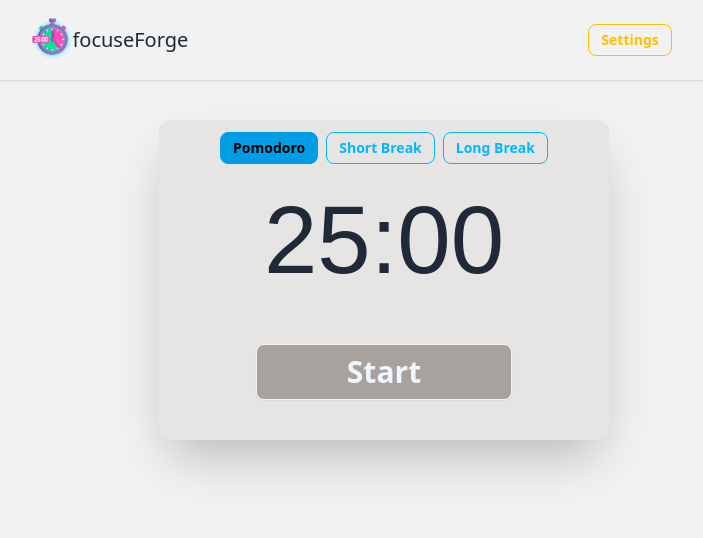
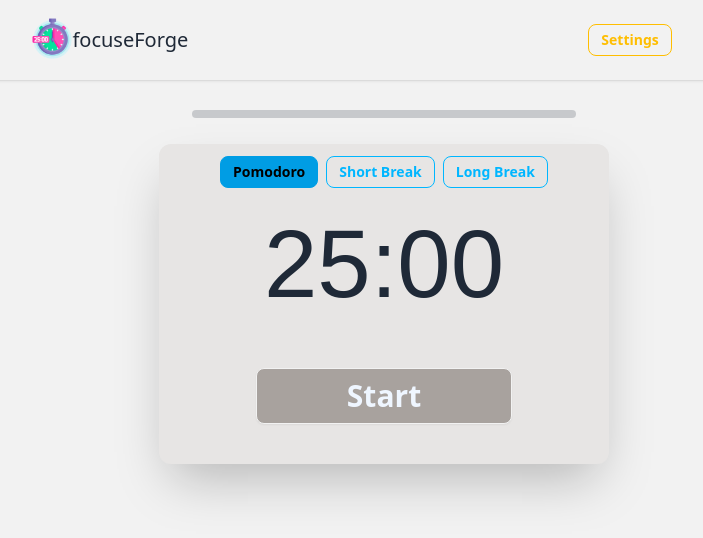
Before and after one commit to stefanpython/focuseForgePomodoro, a React (Vite) app: page / in a window 1280 px wide. Shown: the top 538 px of the page, without its empty margins (256-959 px from the left). Built offline with nearby package versions, Linux system fonts and the light colour scheme; a web font is replaced by a local one.

Commit message:
Add progression bar based on the remaining minutes on timer

```diff
--- a/src/App.tsx
+++ b/src/App.tsx
@@ -8,6 +8,7 @@ function App() {
   return (
     <div className="bg-base-200 h-screen">
       <Navbar />
+
       <Clock />
       {/* <Tasks /> */}
     </div>
--- a/src/components/Clock.tsx
+++ b/src/components/Clock.tsx
@@ -7,6 +7,18 @@ function Clock() {
 
   // Create an audio element with the sound file
   const startSound = new Audio("./click.mp3");
+
+  // Define the total session time based on the active button
+  const totalSessionTime =
+    activeButton === "Pomodoro"
+      ? 25 * 60 // 25 minutes for Pomodoro
+      : activeButton === "Short Break"
+      ? 5 * 60 // 5 minutes for Short Break
+      : 15 * 60; // 15 minutes for Long Break
+
+  // Calculate the progress value based on the remaining time and the total session time
+  const progressValue =
+    ((totalSessionTime - timeLeft) / totalSessionTime) * 100;
 
   useEffect(() => {
     let intervalId: any;
@@ -50,6 +62,12 @@ function Clock() {
 
   return (
     <div className="clock-container pl-2 pr-2">
+      <progress
+        className="progress progress-accent max-w-96 -mb-5"
+        value={progressValue}
+        max="100"
+      ></progress>
+
       <div className="m-auto bg-stone-200 bg-opacity-100 max-w-[450px] min-h-[320px] mt-10 rounded-xl p-2 flex flex-col items-center shadow-2xl">
         <div className="flex flex-wrap justify-center z-10">
           <div className="p-1">
```
